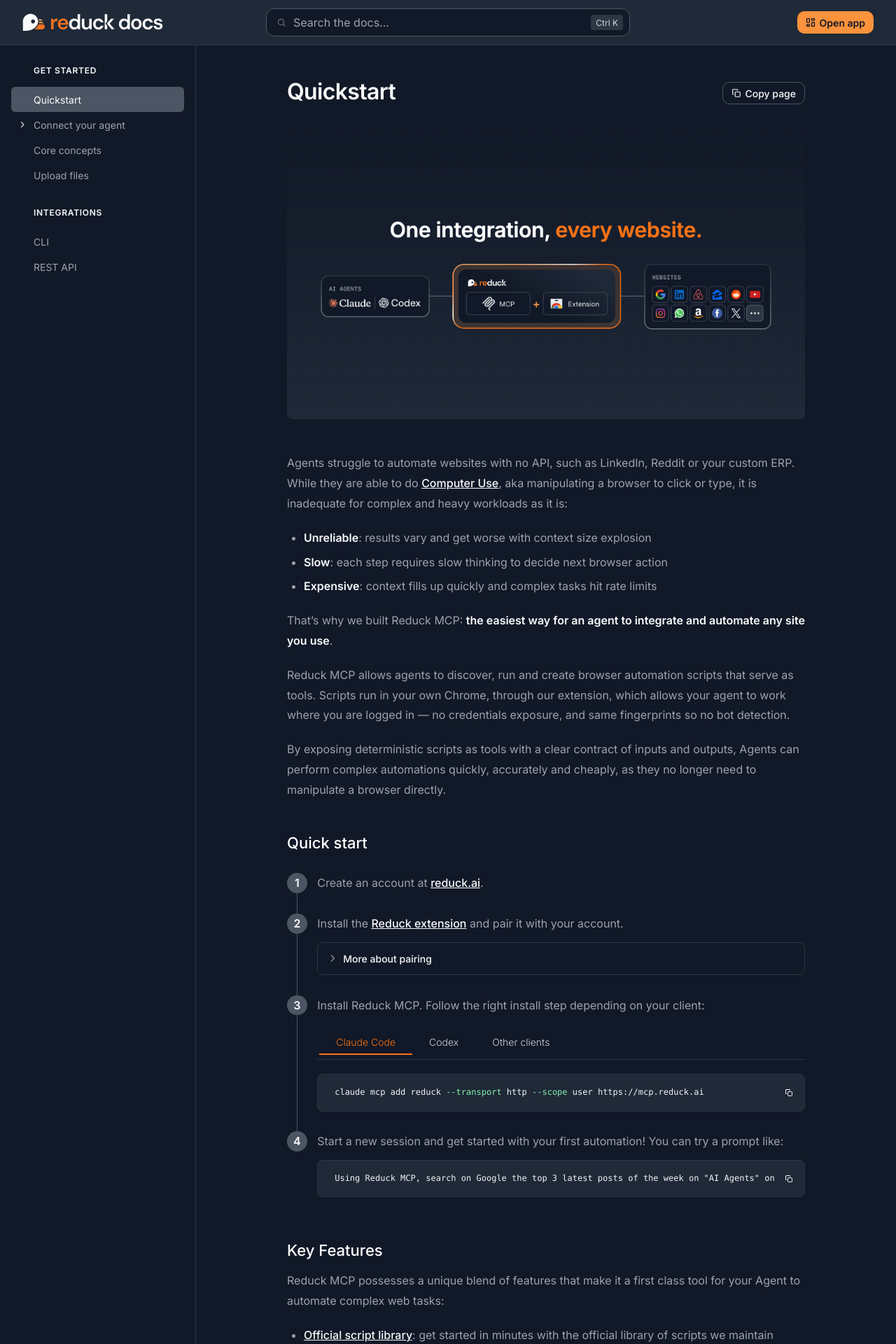
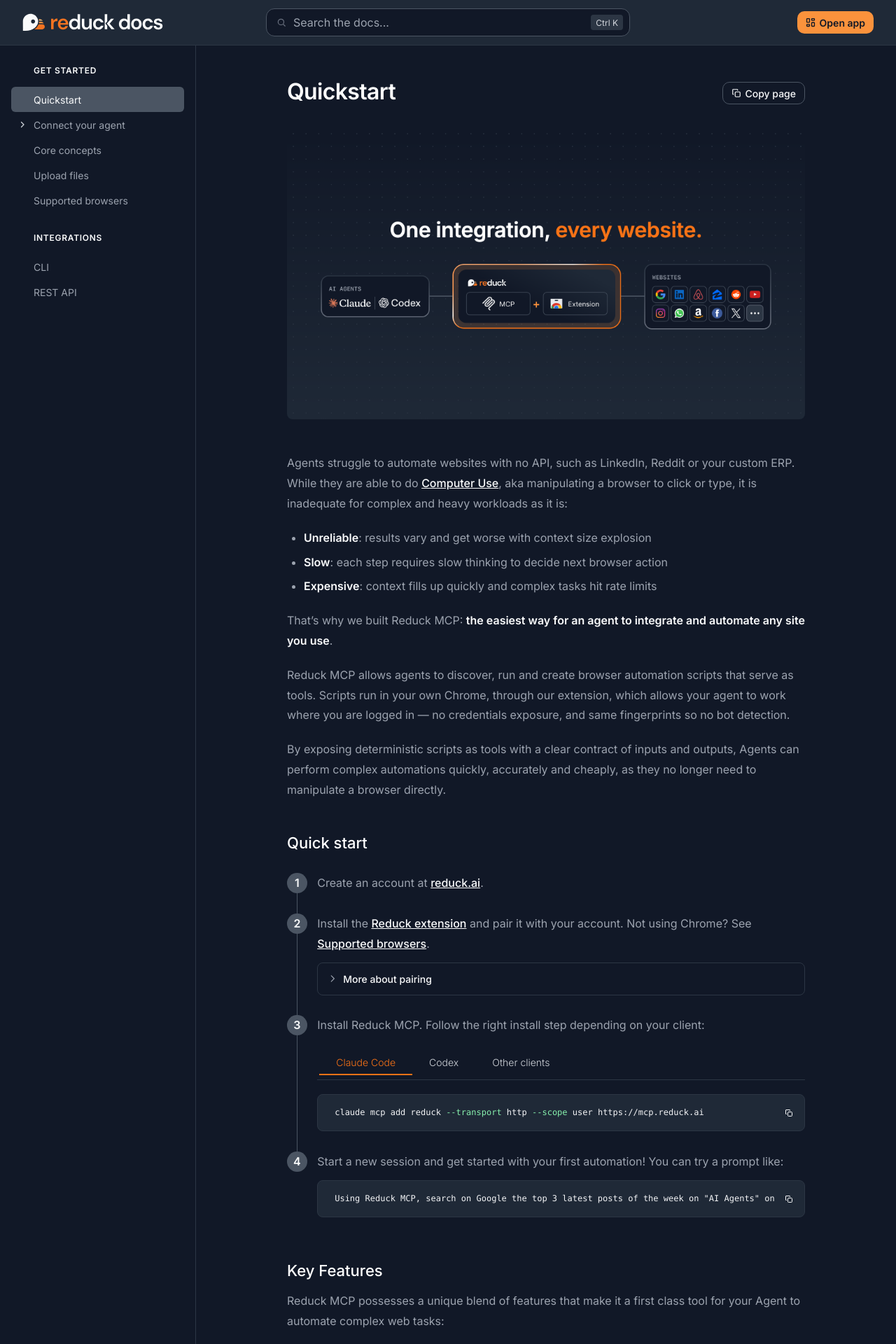
Before and after one commit to conception-ai/docs.reduck.ai, a Jekyll site: the page built from _docs/overview/index.md, in a window 1280 px wide. Shown: the top 1920 px of the page at 70% size. Built offline with Jekyll 4.4.1, drawn with Linux system fonts in a browser that asks for light colours.

Commit message:
docs(browsers): which browsers are supported, and why Firefox and Safari are not (#31)
* docs(browsers): which browsers are supported, and why Firefox and Safari are not

* docs(browsers): Brave needs Google push messaging on, or no run ever starts

* docs(quickstart): send a reader who is not on Chrome to the Browsers page

* docs(browsers): cut the page to what a reader who is not on Chrome needs

The page answered more than it was asked. It carried a seven-row support
table, a section telling Chrome users there was nothing here for them, an
Edge section whose own first words were "nothing is different", and four
paragraphs on chrome.debugger and the DevTools Protocol to justify why
Firefox and Safari are out.

What survives is one detail per browser, in the order people run them:

- Renamed to "Supported browsers", slug /supported-browsers. "Browsers"
  collided with the Browser section of Core concepts, which owns the
  bring-your-own versus managed distinction. The intro now sends that
  reader there instead of answering twice.
- Microsoft Edge, Brave, Chrome on Linux, Arc, then the unsupported two.
- The install link is a button, and Core concepts points here for setup.
- Firefox and Safari keep the refusal, lose the internals: on the roadmap,
  not planned in the short term.

111 lines to 60.

Co-Authored-By: Claude Opus 5 <noreply@anthropic.com>

---------

Co-authored-by: Raphael Millet <raphael@conception.dev>
Co-authored-by: Claude Opus 5 <noreply@anthropic.com>

```diff
--- a/_docs/overview/index.md
+++ b/_docs/overview/index.md
@@ -22,7 +22,7 @@ By exposing deterministic scripts as tools with a clear contract of inputs and o
 ## Quick start
 
 1. Create an account at [reduck.ai](https://reduck.ai/#signin).
-2. Install the [Reduck extension](https://chromewebstore.google.com/detail/reduck/koccidjchcojlmgkdhibpgjbnhcoopio) and pair it with your account.
+2. Install the [Reduck extension](https://chromewebstore.google.com/detail/reduck/koccidjchcojlmgkdhibpgjbnhcoopio) and pair it with your account. Not using Chrome? See [Supported browsers](/docs/supported-browsers).
 
     :::details More about pairing
     Right after the install, the extension asks to pair with your Reduck account: click
--- a/assets/css/docs.css
+++ b/assets/css/docs.css
@@ -401,6 +401,17 @@
 
 .docs-prose a:hover {
 	color: var(--color-orange-400);
+}
+
+/* A .btn dropped into prose is a button, not a link: it keeps the button's own ink, and the
+   prose underline would draw a line through it. */
+.docs-prose a.btn {
+	text-decoration: none;
+}
+
+.docs-prose a.btn-primary,
+.docs-prose a.btn-primary:hover {
+	color: var(--color-grey-900);
 }
 
 .docs-prose strong {
```
Also changed, not shown: _docs/core-concepts/index.md (+1 -1 lines), _docs/supported-browsers/index.md (added, +60 -0 lines).
